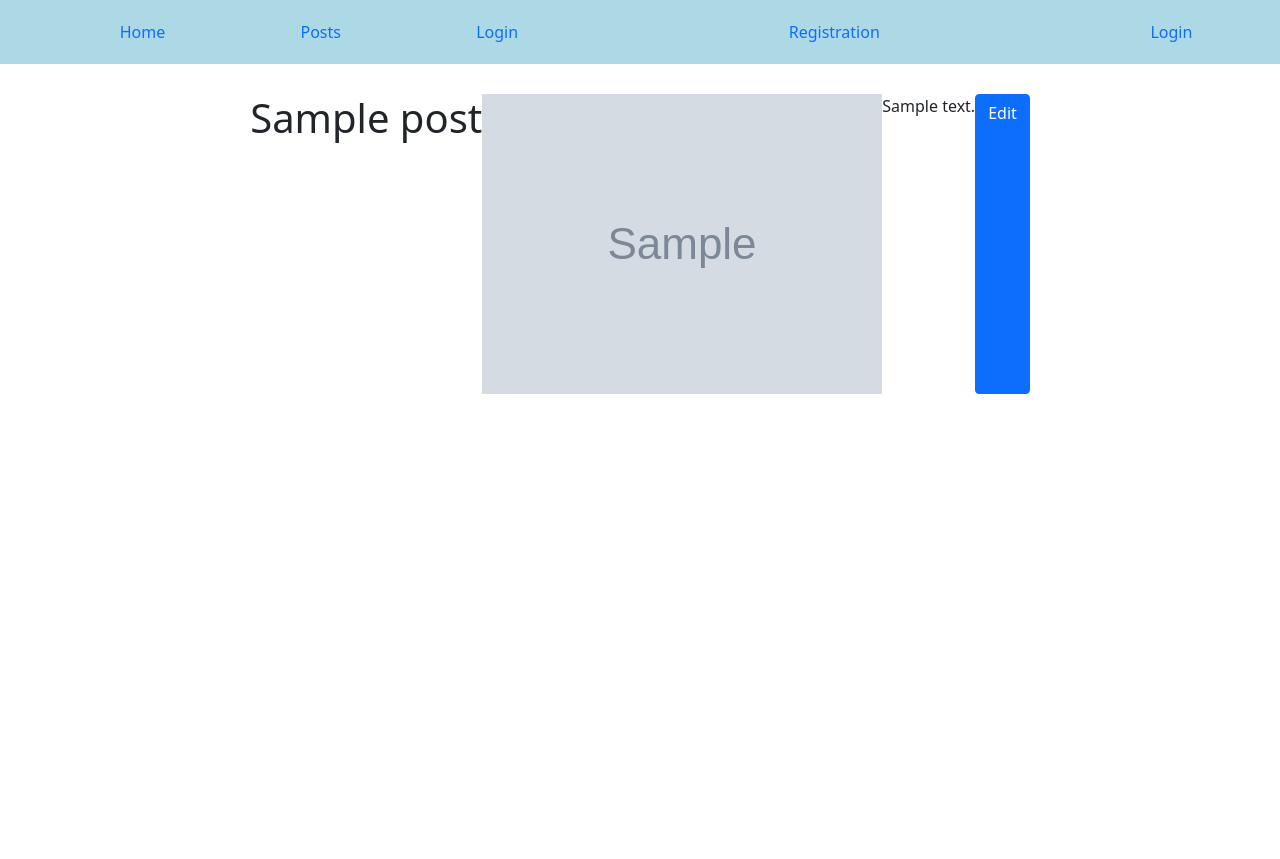
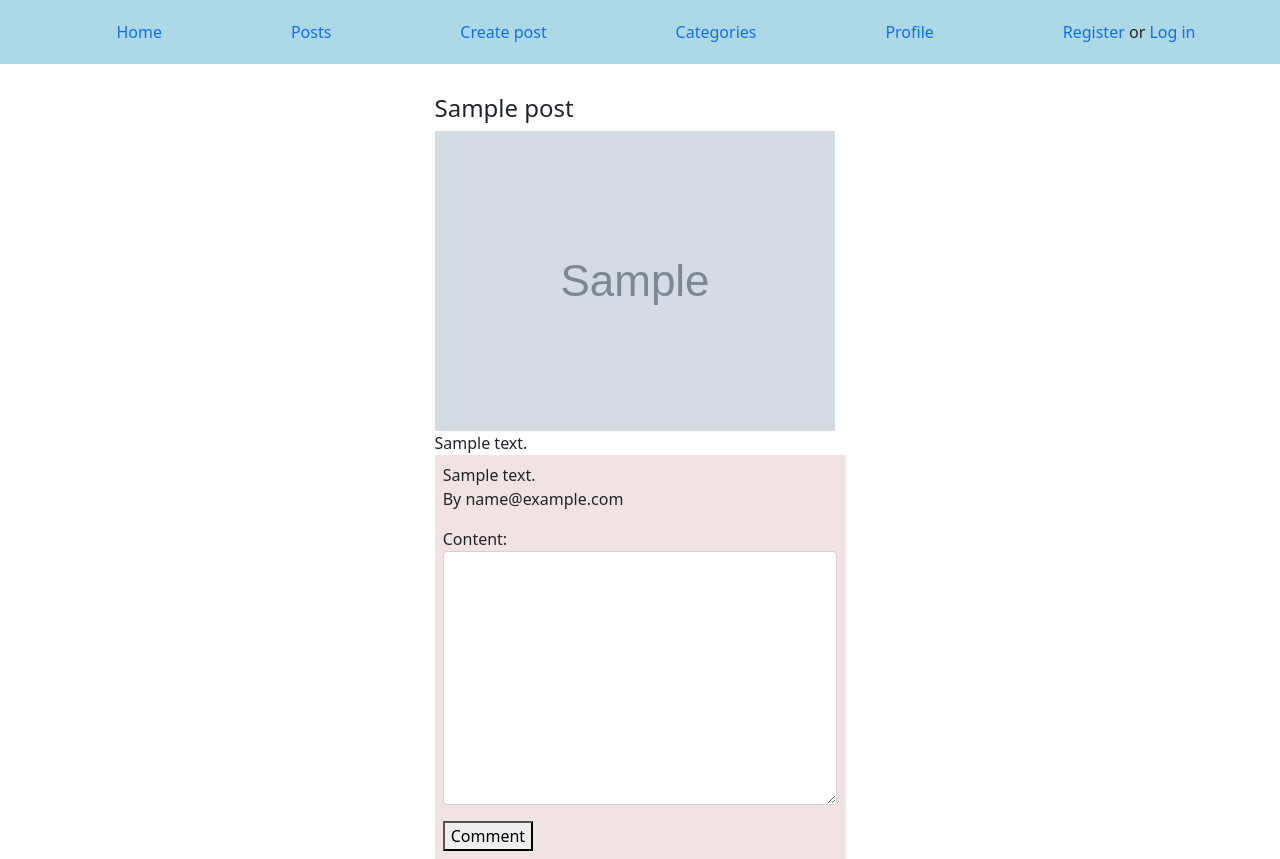
Before and after one commit to NikiVe/our_blog, a Django app: page /post/1/ in a window 1280 px wide. Before the commit the page ends 394 px from the top, so only its background shows below. Run offline with Django 3.2, Linux system fonts and the light colour scheme; tables that the repository leaves empty hold one stand-in row (values such as "Sample post"); grey boxes marked "Sample" are stand-in pictures.

Commit message:
added custom auth forms

```diff
--- a/accounts/urls.py
+++ b/accounts/urls.py
@@ -1,9 +1,14 @@
 from django.urls import path
-from .views import RegisterView, UserUpdateView
+from django.contrib.auth import views as auth_views
+
+from .views import RegisterView, UserUpdateView, LoginView, LogoutView
 
 urlpatterns = [
-    path('', RegisterView.as_view(), name='register'),
+    path('register/', RegisterView.as_view(), name='register'),
     path('update/', UserUpdateView.as_view(), name='update user'),
+    path('login/', LoginView.as_view(), name='login'),
+    path('logout/', LogoutView.as_view(), name='logout'),
+
 
 
 ]
--- a/blog/forms.py
+++ b/blog/forms.py
@@ -1,4 +1,4 @@
-from .models import Post, Category
+from .models import Post, Category, Comment
 from django import forms
 from form_mixin.form_mixin import BootstrapFormMixin
 
@@ -11,5 +11,16 @@ class PostForm(BootstrapFormMixin, forms.ModelForm):
 
     class Meta:
         model = Post
+        fields = ['title', 'content', 'category', 'post_image']
+        # widgets = {'category': forms.RadioSelect()}
 
-        fields = ['title', 'content', 'category', 'post_image']
+
+class CommentForm(BootstrapFormMixin, forms.ModelForm):
+    def __init__(self, *args, **kwargs):
+        super().__init__(*args, **kwargs)
+        self.__init_fields__()
+
+
+    class Meta:
+        model = Comment
+        fields = ['content',]
--- a/blog/urls.py
+++ b/blog/urls.py
@@ -1,14 +1,16 @@
 from django.urls import path
-from . views import HomeView, PostCreateView, PostUpdateView, PostDetailView, PostListView, PostDeleteView
+from . views import HomeView, PostCreateView, PostUpdateView, PostDetailView, PostListView, PostDeleteView, CommentView, CategoriesView, CategoryView
 
 urlpatterns = [
     path('', HomeView.as_view(), name='home'),
-    path('create/', PostCreateView.as_view(), name='post-create'),
-    path('update/<int:pk>/', PostUpdateView.as_view(), name='post-update'),
+    path('post/create/', PostCreateView.as_view(), name='post-create'),
+    path('post-update/<int:pk>/', PostUpdateView.as_view(), name='post-update'),
     path('post/<int:pk>/', PostDetailView.as_view(), name='post-detail'),
     path('post/', PostListView.as_view(), name='post-list'),
-    path('post/<int:pk>/delete',PostDeleteView.as_view(), name='post-delete')
-
+    path('post/<int:pk>/delete',PostDeleteView.as_view(), name='post-delete'),
+    path('comment/<int:pk>/', CommentView.as_view(), name='comment'),
+    path('categories/', CategoriesView.as_view(), name='categories'),
+    path('category/<int:pk>/', CategoryView.as_view(), name='category'),
 
 
 
--- a/blog/views.py
+++ b/blog/views.py
@@ -1,9 +1,10 @@
-from django.shortcuts import render
+from django.shortcuts import render, redirect
 from django.views import generic as views
-from .models import Post
-from .forms import PostForm
+from .models import Post, Comment, Category
+from .forms import PostForm, CommentForm
 from django.urls import reverse_lazy
 from django.contrib.auth import mixins as auth_mixins
+
 
 
 class HomeView(views.TemplateView):
@@ -26,6 +27,15 @@ class PostCreateView(auth_mixins.LoginRequiredMixin, views.CreateView):
 class PostDetailView(views.DetailView):
     model = Post
     template_name = 'post_detail.html'
+    context_object_name = 'post'
+
+    def get_context_data(self, **kwargs):
+        context = super().get_context_data(**kwargs)
+        post = context[self.context_object_name]
+        context['form'] = CommentForm()
+        context['comments'] = post.comment_set.all().order_by('-id')
+
+        return context
 
 
 class PostUpdateView(auth_mixins.LoginRequiredMixin, views.UpdateView):
@@ -34,12 +44,50 @@ class PostUpdateView(auth_mixins.LoginRequiredMixin, views.UpdateView):
     template_name = 'post_update.html'
     success_url = reverse_lazy('home')
 
+
+
 class PostListView(views.ListView):
     model = Post
     template_name = 'post_list.html'
     # context_object_name = post
 
+    def get_context_data(self, **kwargs):
+        context = super().get_context_data(**kwargs)
+        context['posts'] = Post.objects.all().order_by('-id')
+
+        return context
+
+
 class PostDeleteView(auth_mixins.LoginRequiredMixin, views.DeleteView):
     model = Post
     template_name = 'post_delete.html'
     success_url = reverse_lazy('home')
+
+
+class CommentView(auth_mixins.LoginRequiredMixin, views.FormView):
+    form_class = CommentForm
+
+    def form_valid(self, form):
+        comment = form.save(commit=False)
+        comment.user = self.request.user
+        comment.post = Post.objects.get(pk=self.kwargs['pk'])
+        comment.save()
+        return redirect('post-detail', self.kwargs['pk'])
+
+
+class CategoriesView(views.ListView):
+    model = Category
+    template_name = 'categories_list.html'
+
+
+class CategoryView(views.DetailView):
+    model = Category
+    template_name = 'category.html'
+    context_object_name = 'category'
+
+    def get_context_data(self, **kwargs):
+        context = super().get_context_data(**kwargs)
+        category = context[self.context_object_name]
+        context['posts'] = category.post_set.all().order_by('-id')
+
+        return context
--- a/our_blog/urls.py
+++ b/our_blog/urls.py
@@ -5,7 +5,7 @@ from django.urls import path, include
 
 urlpatterns = [
     path('admin/', admin.site.urls),
-    path('accounts/', include('django.contrib.auth.urls')),
+    # path('accounts/', include('django.contrib.auth.urls')),
     path('accounts/', include('accounts.urls')),
     path('', include('blog.urls')),
 
--- a/static/css/main.css
+++ b/static/css/main.css
@@ -12,6 +12,8 @@
     display: flex;
 }
 
+
+
 .site-nav {
     background: lightblue;
     padding: 20px;
--- a/templates/index.html
+++ b/templates/index.html
@@ -16,7 +16,7 @@
             <a href="{% url 'update user' %}">Update your profile</a>
             {% else %}
         <p>You are not logged in</p>
-        <a href="{% url 'register' %}">Register</a> or <a href="{% url 'login' %}">Log in</a>
+        <a href="{% url 'register' %}">Register</a> or <a href="{% url 'login' %}">Login</a>
         {% endif %}
         </div>
 </section>
--- a/templates/partials/nav.html
+++ b/templates/partials/nav.html
@@ -2,19 +2,29 @@
     <nav class="site-nav">
         <ul class="list-horisontal">
             <li class="list-item">
-                <a href="#">Home</a>
+                <a href="{% url 'home' %}">Home</a>
             </li>
             <li class="list-item">
-                <a href="#">Posts</a>
+                <a href="{% url 'post-list' %}">Posts</a>
             </li>
             <li class="list-item">
-                <a href="#">Login</a>
+                <a href="{% url 'post-create' %}">Create post</a>
             </li>
             <li class="list-item">
-                <li><a href="#">Registration </a> </li>
-                <li></li><a href="#"> Login</a></li>
+                <a href="{% url 'categories' %}">Categories</a>
+            </li>
+            <li class="list-item">
+                <a href="{% url 'update user' %}">Profile</a>
+            </li>
 
-            </li>
-        </ul>
+            <div >
+                {% if user.is_authenticated %}
+                <a href="{% url 'logout' %}">Log out</a>
+                {% else %}
+                <a href="{% url 'register' %}">Register</a> or <a href="{% url 'login' %}">Log in</a>
+
+                {% endif %}
+            </div>
+
     </nav>
 </header>
--- a/templates/post_create.html
+++ b/templates/post_create.html
@@ -2,14 +2,12 @@
 
 
 {% block content %}
-<div class="row">
-    <div class="col-lg-3"></div>
-    <div class="col-lg-6">
+<div >
         <form method="post" enctype="multipart/form-data">
             {% csrf_token %}
             {{ form.as_p }}
             <button type="submit">Create</button>
         </form>
-    </div>
+
 </div>
 {% endblock %}
--- a/templates/post_detail.html
+++ b/templates/post_detail.html
@@ -2,15 +2,36 @@
 
 
 {% block content %}
-<h1>{{ post.title }}</h1>
+<div>
+    <h4>{{ post.title }}</h4>
 
     {% if post.post_image %}
     <div>
-    <img src="{{ post.post_image.url }} " >
+        <img src="{{ post.post_image.url }} ">
     </div>
     {% endif %}
 
-<article >{{ post.content|safe }}</article>
+    <article>{{ post.content|safe }}</article>
 
-<a href="{% url 'post-update' post.pk %}" class="btn btn-primary">Edit</a>
+    {% if post.user == request.user %}
+        <a href="{% url 'post-update' post.pk %}">Edit</a>
+    {% endif %}
+
+    <div class="d-block" style="background-color: #f1e3e3; padding:2%">
+
+        {% for c in comments %}
+        <div class="box">
+            {{ c.content }}
+            <p>By {{ c.user }}</p>
+
+        {% endfor %}
+
+        <form method="post" action="{% url 'comment' post.pk %}">
+            {% csrf_token %}
+            {{ form.as_p }}
+            <button type="submit">Comment</button>
+        </form>
+
+    </div>
     {% endblock %}
+</div>
--- a/templates/post_list.html
+++ b/templates/post_list.html
@@ -4,9 +4,12 @@
 {% block content %}
 
 <div>
-    {% for post in post_list %}
+    {% for post in posts %}
     <h4>{{ post.title }}</h4>
+    <p>By {{ post.user.full_name }} </p>
     <p>{{ post.content }}</p>
+    <p>Added at {{ post.created_at }}</p>
+
     <a href="{% url 'post-detail' post.pk %}">See more</a>
     <a href="{% url 'post-delete' post.pk %}">Delete</a>
 
--- a/templates/registration/login.html
+++ b/templates/registration/login.html
@@ -4,12 +4,13 @@
 
 
     {% block content %}
+    <div>
     <h2>Login</h2>
     <form method="post">
         {% csrf_token %}
-        {{ form.as_table }}
+        {{ form.as_p }}
         <button type="submit">Login</button>
     </form>
-
+     </div>
 
     {% endblock %}
```
Also changed, not shown: accounts/forms.py (+12 -2 lines), accounts/views.py (+12 -1 lines), templates/categories_list.html (added, +13 -0 lines), templates/category.html (added, +12 -0 lines), templates/registration/user_update.html (+7 -5 lines), templates/shared/base.html (+7 -4 lines), media/post_images/book.jpg (added). Lines whose indentation alone changed are shown as unchanged.
